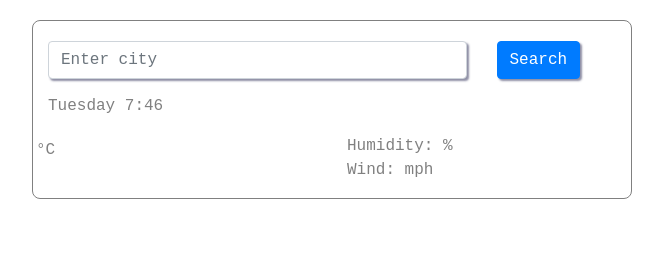
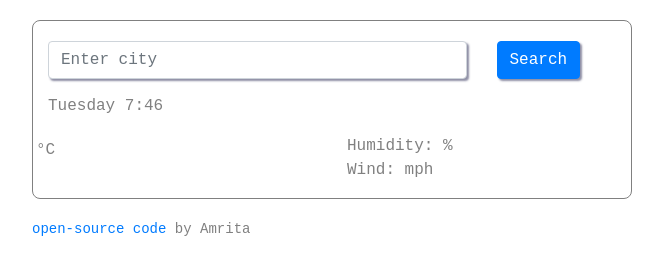
Before and after one commit to amrita0108/Vanilla-Weather-App, a plain HTML site: page index.html in a window 1280 px wide. Shown: the whole page, without its empty margins (308-971 px from the left). Drawn offline with nearby package versions, Linux system fonts and the light colour scheme.

Commit message:
Open Source github link added and styled

```diff
--- a/index.html
+++ b/index.html
@@ -56,6 +56,10 @@
         </div>
     </div>
 
+    <p class="open-source">
+        <a href="https://github.com/amrita0108/Vanilla-Weather-App" class="open-source">open-source code</a> by Amrita
+    </p>
+
 
 
 
--- a/styles.css
+++ b/styles.css
@@ -45,3 +45,9 @@ form {
 .enter-city {
   box-shadow: 2px 2px 2px rgba(68, 68, 105, 0.6);
 }
+
+.open-source {
+  max-width: 600px;
+  margin: 20px auto;
+  font-size: 14px;
+}
```
